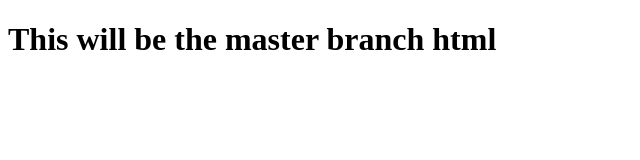
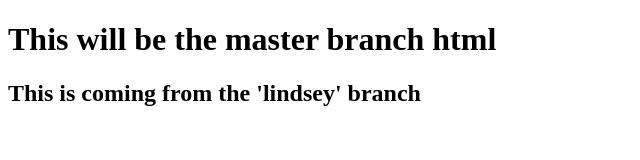
Before and after one commit to lindsbow102/testing, a plain HTML site: page index.html in a window 1280 px wide. Shown: the whole page, without its empty margins (0-640 px from the left). Drawn offline with Linux system fonts and the light colour scheme.

Commit message:
headline in lindsey branch

```diff
--- a/index.html
+++ b/index.html
@@ -8,5 +8,6 @@
 </head>
 <body>
     <h1>This will be the master branch html</h1>
+    <h2>This is coming from the 'lindsey' branch</h2>
 </body>
 </html>
```
